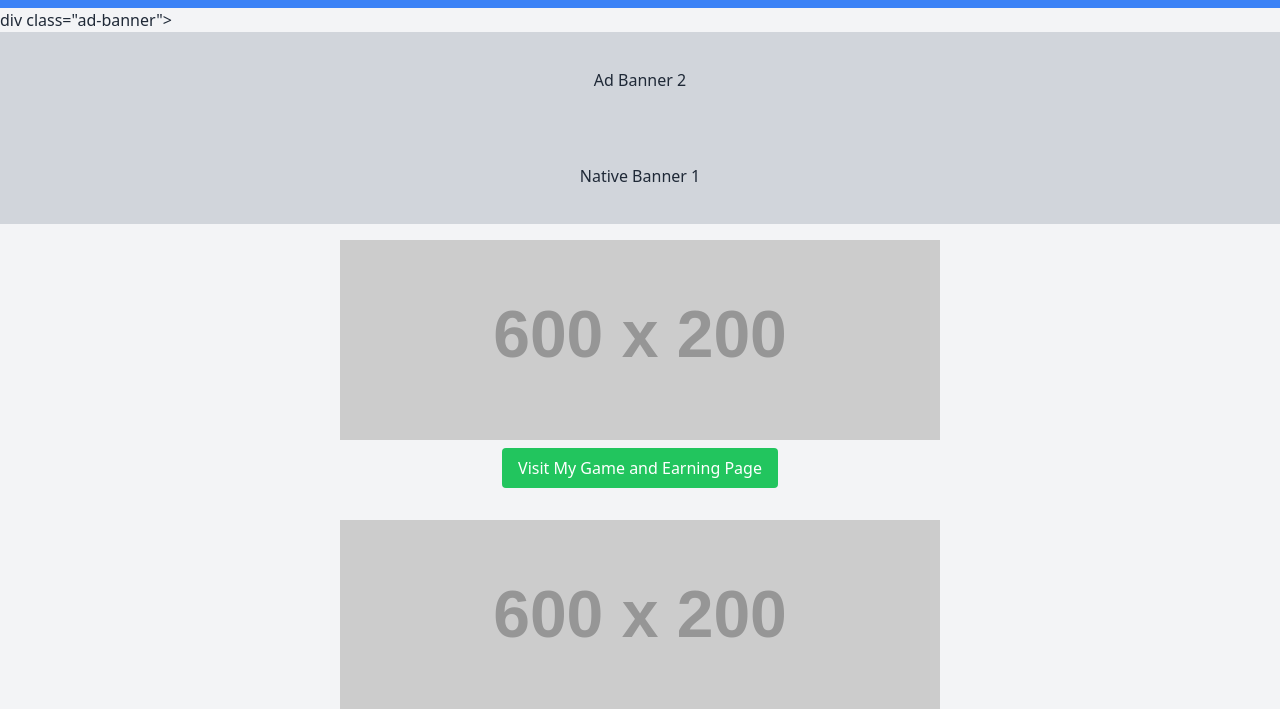
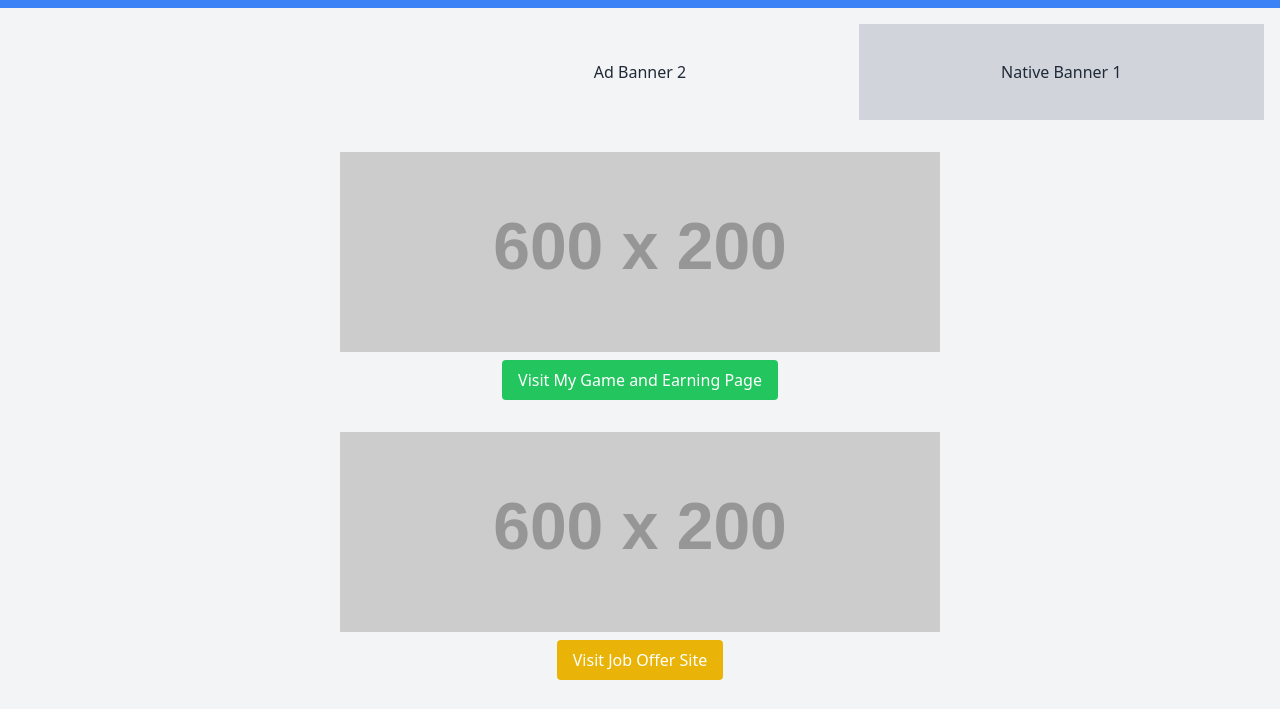
Before and after one commit to AIArchitectHub/Boostify, a plain HTML site: page index.html in a window 1280 px wide. Shown: the part 52-761 px from the top of the page. Drawn offline with nearby package versions, Linux system fonts and the light colour scheme; placeholder pictures from the web are drawn by us.

Commit message:
Update index.html

```diff
--- a/index.html
+++ b/index.html
@@ -59,8 +59,9 @@
     </nav>
 
     <!-- Ad Banners -->
-    div class="ad-banner">
-        <script type="text/javascript">
+	<div class="p-4 grid grid-cols-3 gap-4">
+    <div class="white-300 h-24 text-center flex items-center justify-center">
+	    <script type="text/javascript">
 	atOptions = {
 		'key' : 'e55bbc4b3cbe098af38c932977c0042d',
 		'format' : 'iframe',
@@ -71,7 +72,7 @@
 </script>
 <script type="text/javascript" src="//www.highperformanceformat.com/e55bbc4b3cbe098af38c932977c0042d/invoke.js"></script>
     </div>
-        <div class="bg-gray-300 h-24 text-center flex items-center justify-center">Ad Banner 2</div>
+        <div class="white-300 h-24 text-center flex items-center justify-center">Ad Banner 2</div>
         <div class="bg-gray-300 h-24 text-center flex items-center justify-center">Native Banner 1</div>
 
     </div>
```
